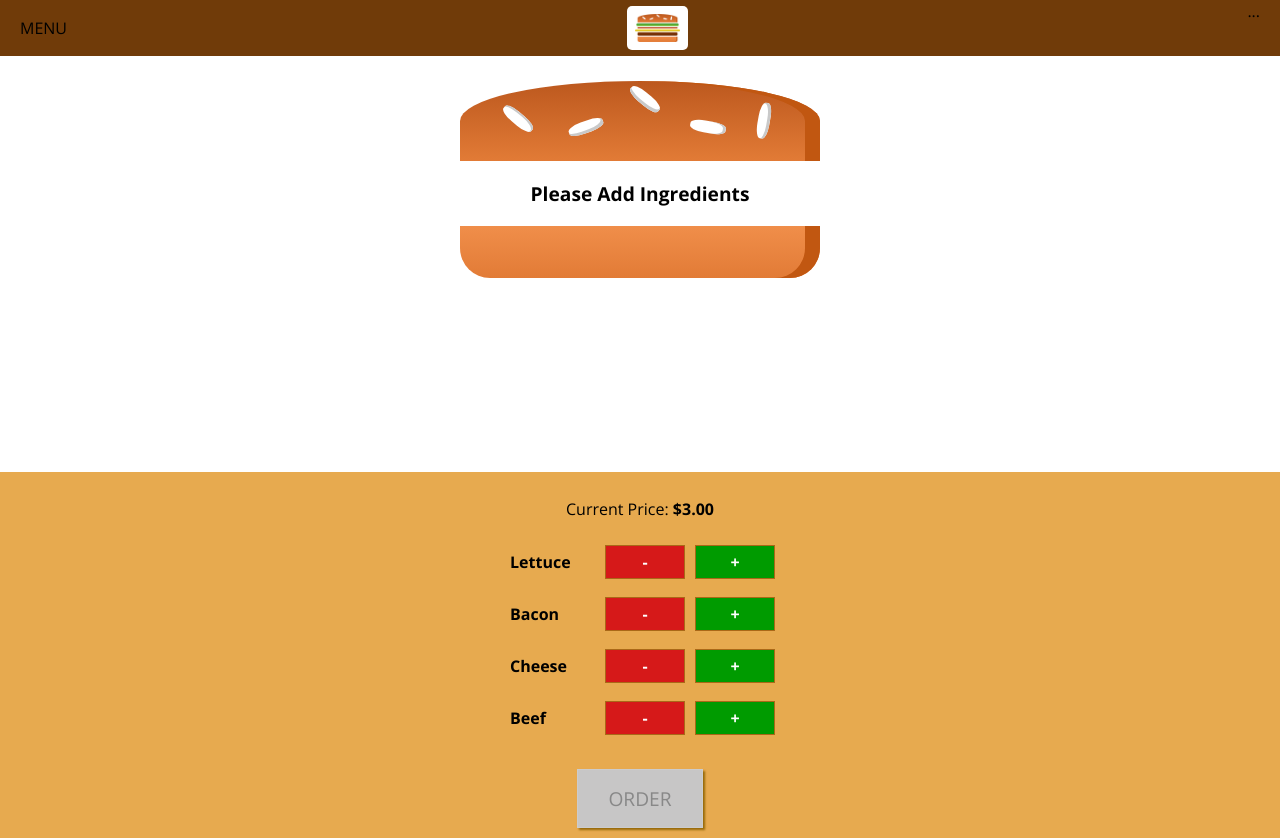
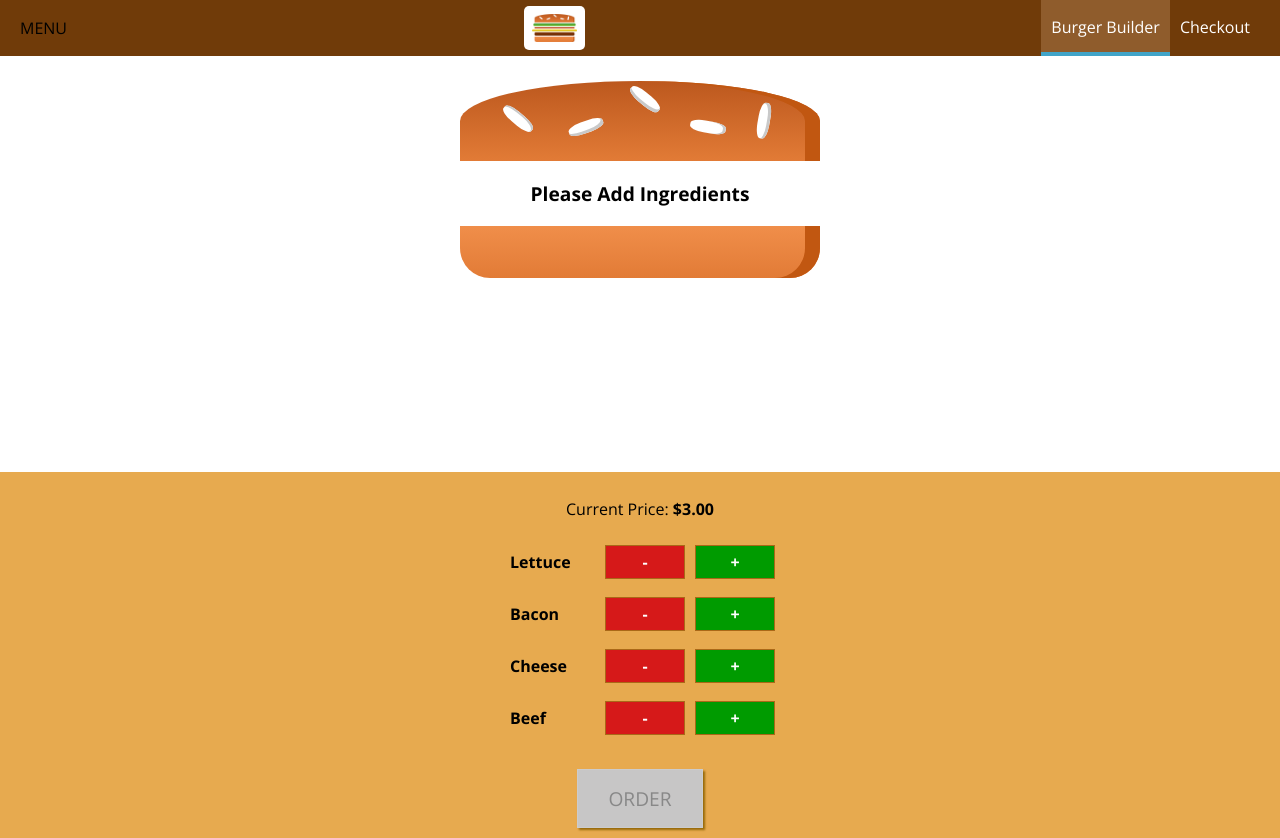
Before and after one commit to vyeung/ReactJS-Burger-Builder-App, a React app: page / in a window 1280 px wide. Built offline with nearby package versions, Linux system fonts and the light colour scheme.

Commit message:
started NavItems cmpt with css

```diff
--- /dev/null
+++ b/src/components/Navigation/NavItems/NavItems.css
@@ -0,0 +1,34 @@
+.NavItems {
+  margin: 0;
+  padding: 0;
+  list-style: none;
+  display: flex;        /*make items be next to each other*/
+  align-items: center;  /*align vertically*/
+  height: 100%;
+}
+
+.Item {
+  margin: 0;
+  box-sizing: border-box;
+  display: flex;
+  align-items: center;
+  height: 100%;
+}
+
+.Item a {
+  color: white;
+  text-decoration: none;  /*get rid of underline*/
+  height: 100%;
+  padding: 16px 10px;
+  border-bottom: 4px solid transparent;
+  box-sizing: border-box;
+  display: block;
+}
+
+/*a:active gives very brief effect when clicking link.
+  a.active gives link the effect for however long user is on page*/
+.Item a:hover, a:active, a.active {
+  background-color: #8f5c2c;
+  border-bottom: 4px solid #40a4c8;
+  color: white;
+}
--- /dev/null
+++ b/src/components/Navigation/NavItems/NavItems.js
@@ -0,0 +1,24 @@
+import React from "react";
+import styles from "./NavItems.css";
+
+const navItems = () => {
+  return (
+    <ul className={styles.NavItems}>
+      <li className={styles.Item}>
+        <a
+          href="/"
+          //className={props.active ? styles.active : null}
+          className={styles.active}
+          >Burger Builder</a>
+      </li>
+      <li className={styles.Item}>
+        <a
+          href="/"
+          //className={props.active ? styles.active : null}
+          >Checkout</a>
+      </li>
+    </ul>
+  );
+}
+
+export default navItems;
--- a/src/components/Navigation/Toolbar/Toolbar.js
+++ b/src/components/Navigation/Toolbar/Toolbar.js
@@ -1,15 +1,18 @@
 import React from "react";
 import styles from "./Toolbar.css";
 import Logo from "../../Logo/Logo";
+import NavItems from "../NavItems/NavItems";
 
 const toolbar = (props) => {
   //toolbar is basically a giant header
   return (
     <header className={styles.Toolbar}>
       <div>MENU</div>
+
       <Logo />
+
       <nav>
-        ...
+        <NavItems />
       </nav>
     </header>
   );
```
